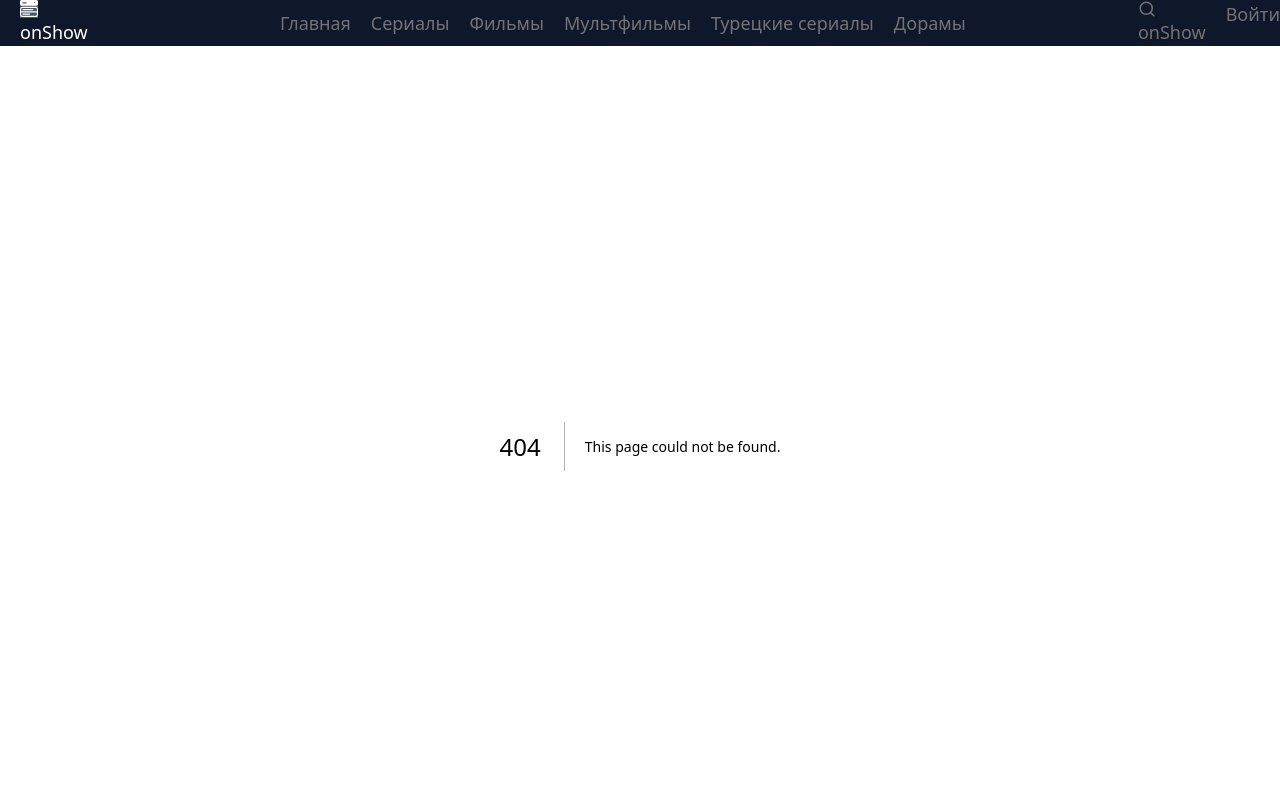
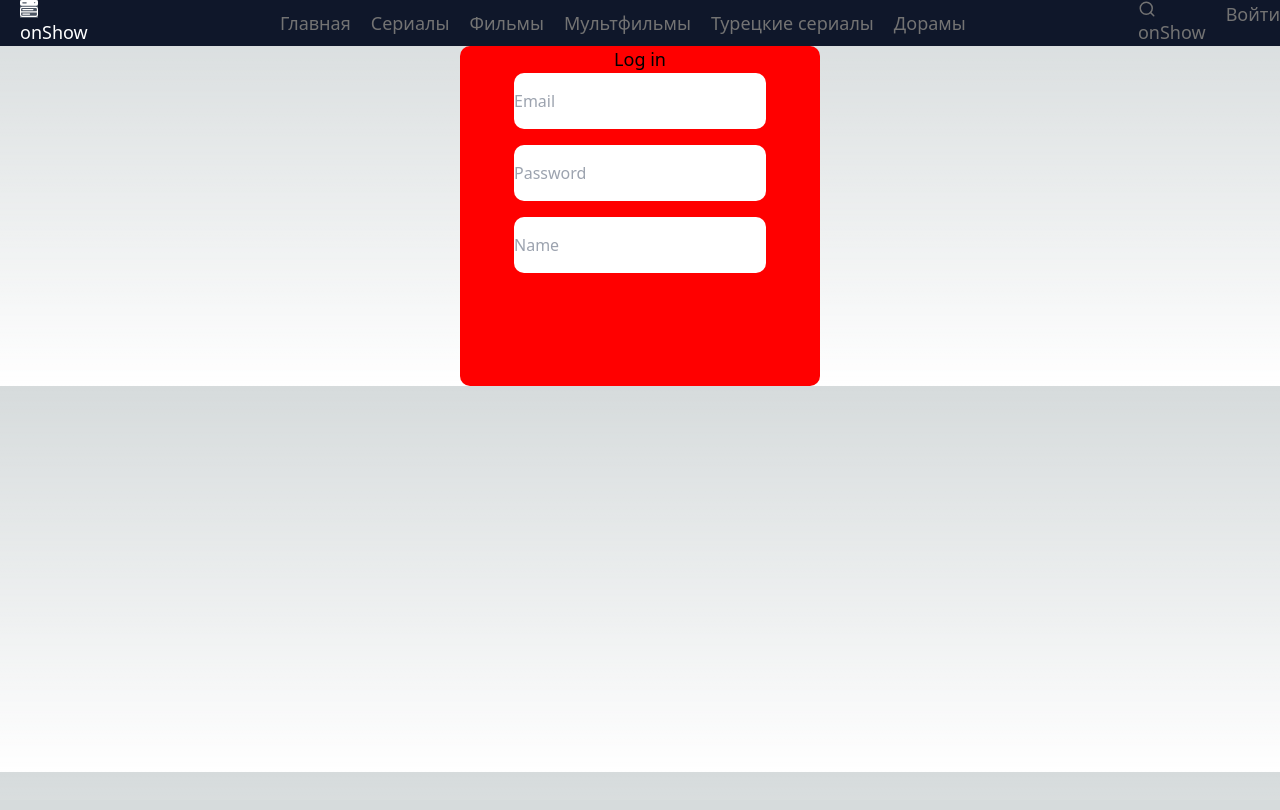
Before and after one commit to Maryess/online_cinema_frontend, a Next.js app: page /screens/auth in a window 1280 px wide. Before the commit this address had no page. Shown: the top 810 px of the page. Built offline with nearby package versions, Linux system fonts and the light colour scheme.

Commit message:
21.10.24 changed:

```diff
--- a/app/layout.tsx
+++ b/app/layout.tsx
@@ -26,10 +26,13 @@ export default function RootLayout({
 						<Hamburger />
 					</div>
 					<div className=' text-neutral-500 text-lg'>
-						<Link className='ml-5' href='/home'>
+						<Link
+							className='ml-5 hover:text-red-300 transition-all'
+							href='/home'
+						>
 							Главная
 						</Link>
-						<Link className='ml-5' href='/home'>
+						<Link className='ml-5 hover:text-red-300 ' href='/home'>
 							Сериалы
 						</Link>
 						<Link className='ml-5' href='/home'>
--- /dev/null
+++ b/app/screens/auth/auth.module.scss
@@ -0,0 +1,90 @@
+.auth {
+	width: 360px;
+	height: 340px;
+	margin: 0 auto;
+
+	border-radius: 10px;
+	background-color: red;
+	text-align: center;
+}
+.auth-form {
+	display: flex;
+	flex-direction: column;
+	justify-content: center;
+
+	width: 100%;
+	height: 100%;
+
+	color: #fff;
+}
+.title {
+	font-size: 18px;
+}
+.fields {
+	mx-width: 180px;
+}
+
+.fields input {
+	width: 70%;
+	height: 7vh;
+
+	border-radius: 10px;
+	margin-bottom: 16px;
+}
+
+.fields input::placeholder {
+	margin-right: 16px;
+}
+
+.left-element {
+	position: absolute;
+	background-color: transparent;
+}
+
+.right-element {
+	position: absolute;
+}
+
+.right-element::after {
+	content: '';
+	display: flex;
+	background-color: gray;
+	top: 30px;
+}
+
+.right-element::before {
+	width: 20%;
+	height: 30%;
+	content: '';
+	top: 30px;
+
+	background-color: gray;
+}
+
+.left-element::after {
+	content: '';
+	border-top: 10px solid transparent;
+	border-left: 30px solid gray;
+	border-right: 20px solid gray;
+	border-radius: 5px;
+}
+
+.left-element::before {
+	content: '';
+	border-top: 0px solid transparent;
+	border-left: 50px solid gray;
+	border-right: 10px solid transparent;
+	border-radius: 35px;
+}
+/*
+.element-top{
+
+}
+.element-bottom{
+	height: 0;
+	width: 0;
+	border-radius:30px;
+	border-top:30px solid transparent;
+	border-left:30px solid gray;
+	border-right:20px solid gray;
+} */
--- /dev/null
+++ b/app/screens/auth/page.tsx
@@ -0,0 +1,26 @@
+import styles from './auth.module.scss';
+
+export default function AuthPage() {
+	return (
+		<div>
+			<div className={styles.left_element}>
+				<div className={styles.element_top}></div>
+				<div className={styles.element_bottom}></div>
+			</div>
+			<div className={styles.auth}>
+				<form className={styles.auth_form} action=''>
+					<h2 className={styles.title}>Log in</h2>
+					<div className={styles.fields}>
+						<input type='text' placeholder='Email' />
+						<input type='text' placeholder='Password' />
+						<input type='text' placeholder='Name' />
+					</div>
+				</form>
+			</div>
+			<div className={styles.right_element}>
+				<div className={styles.element_top}></div>
+				<div className={styles.element_bottom}></div>
+			</div>
+		</div>
+	);
+}
--- a/app/home/page.tsx
+++ b/app/screens/home/page.tsx
@@ -1,3 +1,4 @@
+import outputText from '@/hooks/encryptedWord';
 export default function Main() {
 	// const [click, setClick] = useState();
 
@@ -7,7 +8,7 @@ export default function Main() {
 
 	return (
 		<div>
-			<button className='border-l-orange-950'>click me</button>
+			<button className='border-l-orange-950'>{outputText()}</button>
 
 			{/* {click === 1 ? (
 				<div>
--- /dev/null
+++ b/hooks/encryptedWord.tsx
@@ -0,0 +1,28 @@
+type Enscrepted = {
+	input:string;
+	secret:string;
+}
+
+function simpleEncryptDecrypt(props:Enscrepted) {
+	let output = '';
+
+	for (let i = 0; i < props.input.length; i++) {
+		output += String.fromCharCode(
+			props.input.charCodeAt(i) ^ props.secret.charCodeAt(i % props.secret.length)
+		);
+	}
+	return output;
+}
+
+export default function outputText() {
+	const originalText = 'Просто тест';
+	const secretKey = 'секретныйКлюч';
+	const encryptedText = simpleEncryptDecrypt(originalText, secretKey);
+	const decryptedText = simpleEncryptDecrypt(encryptedText, secretKey);
+
+	return (
+		<div>
+			<h1 className='text-slate-300'>{encryptedText}</h1>{' '}
+		</div>
+	);
+}
```
Also changed, not shown: hooks/useCoding.tsx (added, +11 -0 lines), tsconfig.json (+8 -1 lines).
